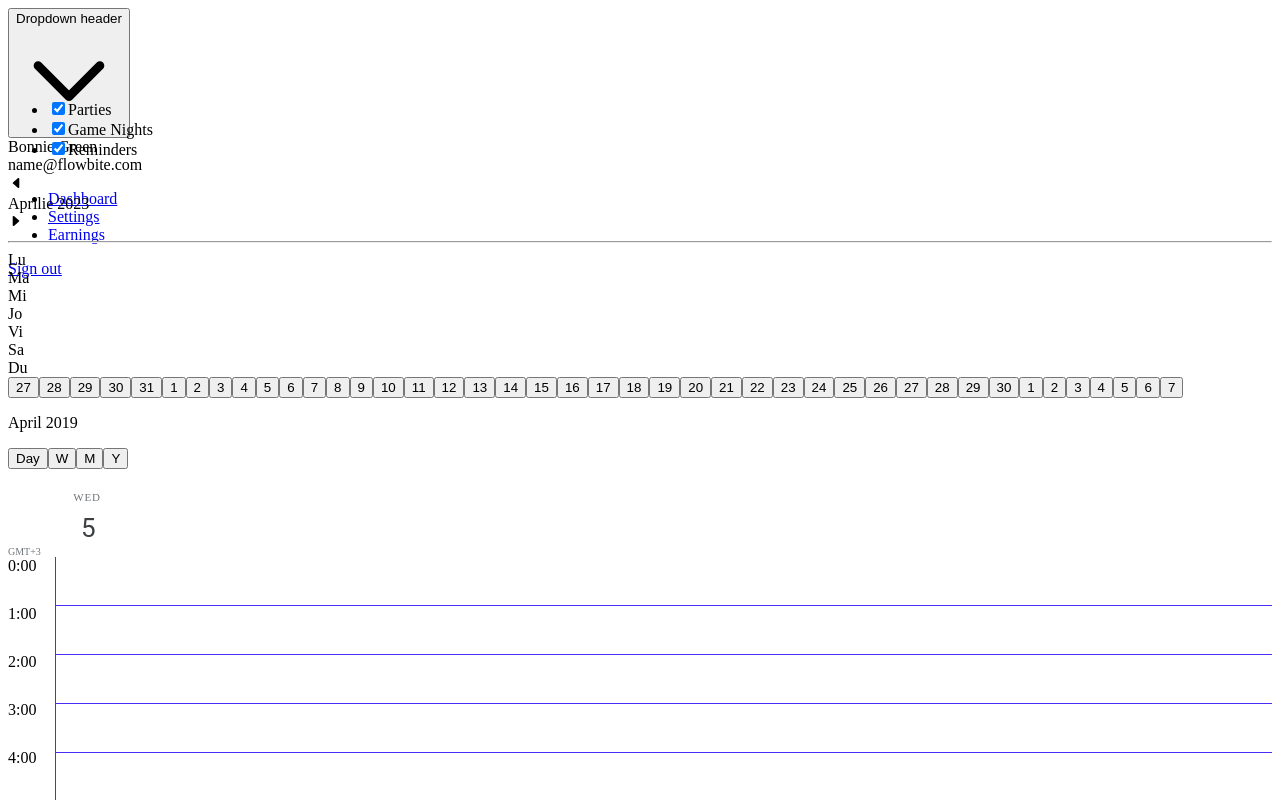
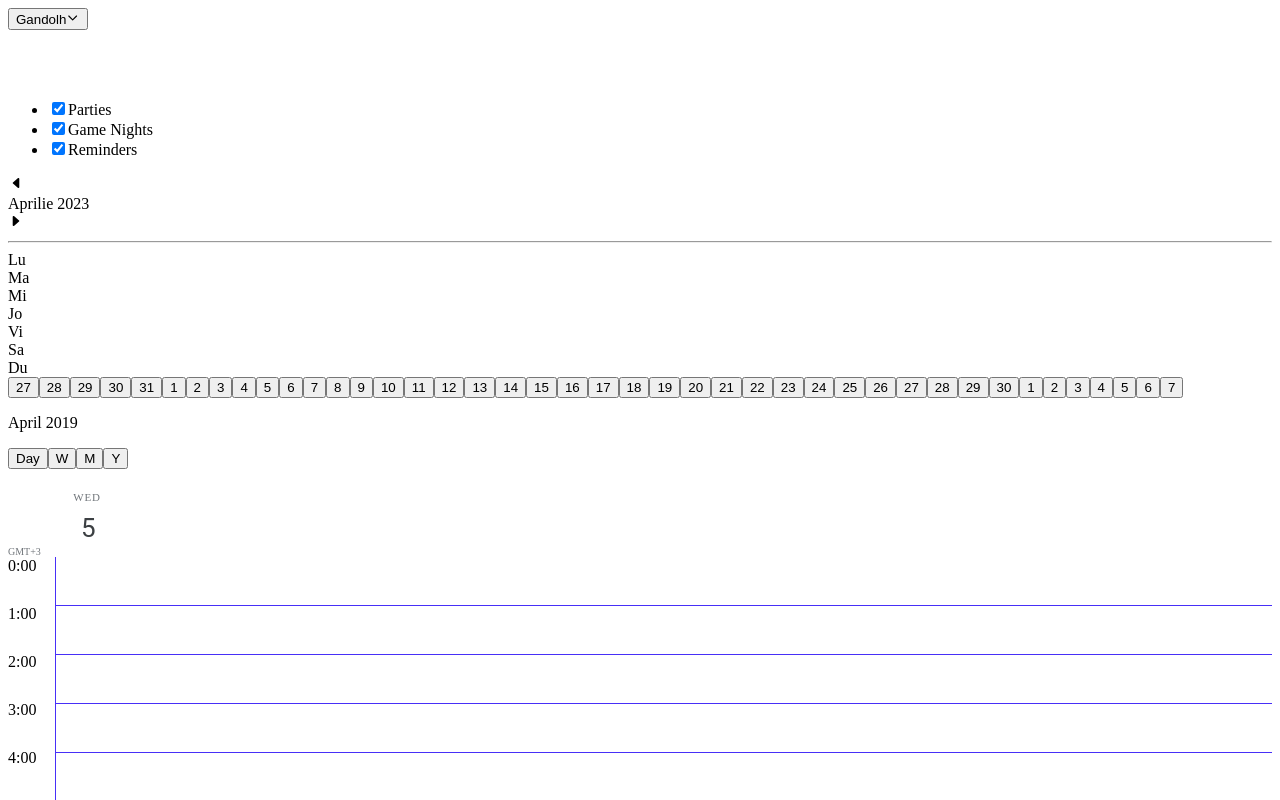
Before and after one commit to RANJITHROSAN17/mern-frontend, a Next.js app: page /mern-frontend/HomePage in a window 1280 px wide. Shown: the top 800 px of the page. Built offline with nearby package versions, Linux system fonts and the light colour scheme.

Commit message:
dropdown cu flowbite js

```diff
--- a/components/molecules/AvatarMenu.tsx
+++ b/components/molecules/AvatarMenu.tsx
@@ -1,70 +1,44 @@
 'use client';
+import { Dropdown } from "flowbite-react";
+import Avatar from "../atoms/Avatar";
 // import React from 'react';
 // import { Menu, MenuButton, MenuList, MenuItem , Button, Avatar} from '@chakra-ui/react';
 // import { Text, Box} from '@chakra-ui/react'
 
 const AvatarMenu = () => {
-  // const username= "Gandolh";
+  const username = "Gandolh";
   // const [anchorEl, setAnchorEl] = React.useState<null | HTMLElement>(null);
-  // const open = Boolean(anchorEl);
   // const handleClick = (event: React.MouseEvent<HTMLButtonElement>) => {
   //   setAnchorEl(event.currentTarget);
   // };
 
-  // const logout = () =>{
-  //   // setUserName('');
-  //   // setIsAuthenticated(false);
-  // }
+  const logout = () => {
+    // setUserName('');
+    // setIsAuthenticated(false);
+  }
 
 
   return (<>
-  <div>
-
-    <button
-    id="dropdownInformationButton"
-     data-dropdown-toggle="dropdownInformation"
-      className="text-white bg-blue-700 hover:bg-blue-800 focus:ring-4 focus:outline-none focus:ring-blue-300 font-medium rounded-lg text-sm px-4 py-2.5 text-center inline-flex items-center dark:bg-blue-600 dark:hover:bg-blue-700 dark:focus:ring-blue-800"
-       type="button">
-        Dropdown header
-         <svg className="w-4 h-4 ml-2" aria-hidden="true" fill="none" stroke="currentColor" viewBox="0 0 24 24" xmlns="http://www.w3.org/2000/svg"><path stroke-linecap="round" stroke-linejoin="round" stroke-width="2" d="M19 9l-7 7-7-7"></path></svg></button>
-
-    <div id="dropdownInformation" className="z-10 hidden bg-white divide-y divide-gray-100 rounded-lg shadow w-44 dark:bg-gray-700 dark:divide-gray-600">
-      <div className="px-4 py-3 text-sm text-gray-900 dark:text-white">
-        <div>Bonnie Green</div>
-        <div className="font-medium truncate">name@flowbite.com</div>
-      </div>
-      <ul className="py-2 text-sm text-gray-700 dark:text-gray-200" aria-labelledby="dropdownInformationButton">
-        <li>
-          <a href="#" className="block px-4 py-2 hover:bg-gray-100 dark:hover:bg-gray-600 dark:hover:text-white">Dashboard</a>
-        </li>
-        <li>
-          <a href="#" className="block px-4 py-2 hover:bg-gray-100 dark:hover:bg-gray-600 dark:hover:text-white">Settings</a>
-        </li>
-        <li>
-          <a href="#" className="block px-4 py-2 hover:bg-gray-100 dark:hover:bg-gray-600 dark:hover:text-white">Earnings</a>
-        </li>
-      </ul>
-      <div className="py-2">
-        <a href="#" className="block px-4 py-2 text-sm text-gray-700 hover:bg-gray-100 dark:hover:bg-gray-600 dark:text-gray-200 dark:hover:text-white">Sign out</a>
-      </div>
+    <div className="w-full h-full">
+      <Dropdown label={username} className="w-full h-full">
+        <Dropdown.Header>
+          <Avatar name={username} src="/mern-frontend/fox.png" />
+        </Dropdown.Header>
+        <Dropdown.Item>
+          Dashboard
+        </Dropdown.Item>
+        <Dropdown.Item>
+          My events
+        </Dropdown.Item>
+        <Dropdown.Item>
+          Settings
+        </Dropdown.Item>
+        <Dropdown.Divider />
+        <Dropdown.Item >
+          <span onClick={logout}> Logout</span>
+        </Dropdown.Item>
+      </Dropdown>
     </div>
-  </div>
-
-
-
-    {/* <Menu >
-      <MenuButton as={Button} isActive={open} onClick={handleClick} className="text-left bg-lime-300 h-full rounded-none">
-        <Box className='flex gap-2 items-center'>
-      <Avatar  size='sm' name={username} src="/fox.png" />
-       <Text fontSize='md' className='text-cyan-900'>{username}</Text>
-        </Box>
-      </MenuButton>
-      <MenuList>
-        <MenuItem> My events</MenuItem>
-        <MenuItem>Settings</MenuItem>
-        <MenuItem onClick={logout}>Logout</MenuItem>
-      </MenuList>
-    </Menu> */}
   </>);
 }
 
```
